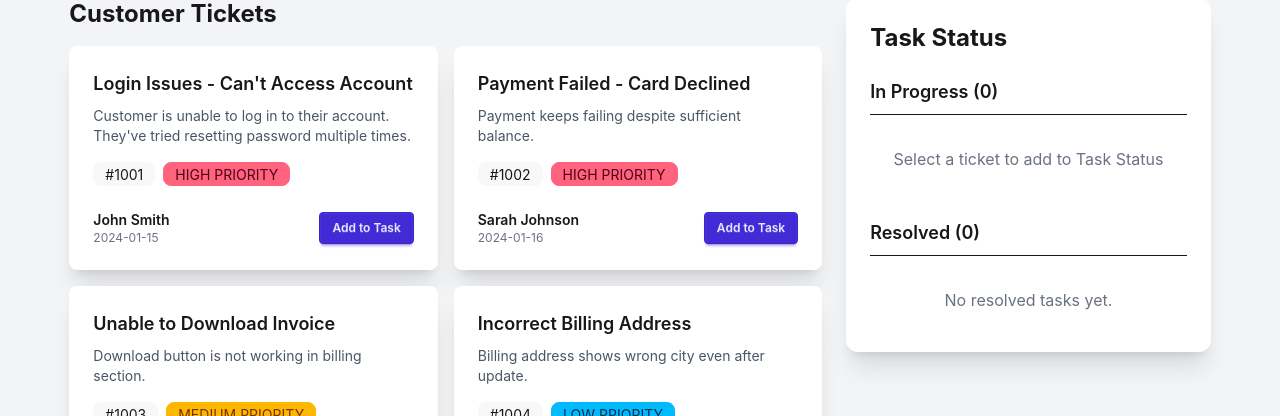
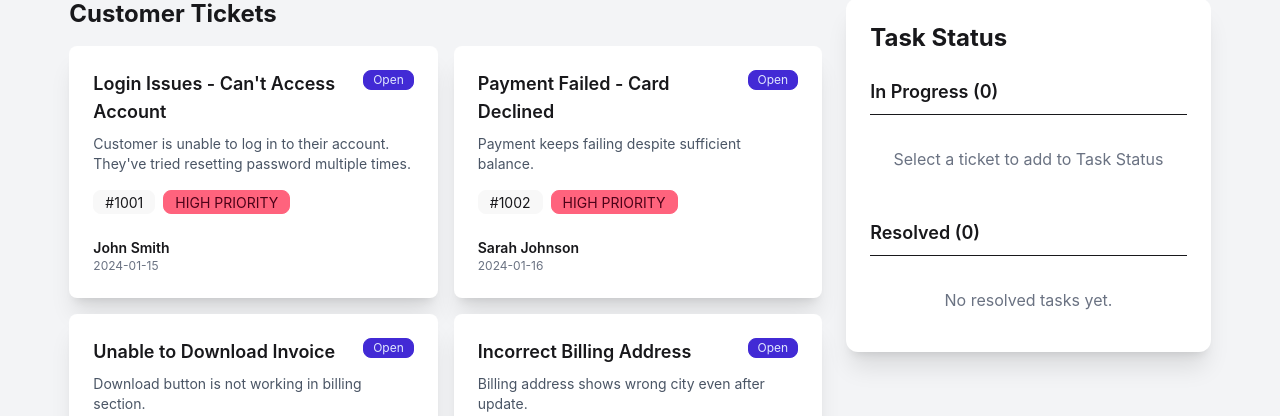
Before and after one commit to freelancernaim128992/customer-support-zone, a React (Vite) app: page / in a window 1280 px wide. Shown: the part 362-778 px from the top of the page. Built offline with nearby package versions, Linux system fonts and the light colour scheme.

Commit message:
final project

```diff
--- a/src/components/TicketCard/TicketCard.jsx
+++ b/src/components/TicketCard/TicketCard.jsx
@@ -4,11 +4,25 @@ const TicketCard = ({ ticket, onAddToTask }) => {
     MEDIUM: 'badge-warning',
     LOW: 'badge-info'
   }
+  const statusColors = {
+    open: 'badge-primary',
+    'in-progress': 'badge-warning',
+    resolved: 'badge-success'
+  }
 
   return (
-    <div className="card bg-base-100 shadow-xl hover:shadow-2xl transition-shadow">
+    <div
+      onClick={() => onAddToTask(ticket)}
+      className="card bg-base-100 shadow-xl hover:shadow-2xl transition-all duration-300 hover:-translate-y-1 cursor-pointer"
+    >
       <div className="card-body">
-        <h3 className="card-title text-lg">{ticket.title}</h3>
+        <div className="flex justify-between items-start gap-2">
+          <h3 className="card-title text-lg flex-1">{ticket.title}</h3>
+          <span className={`badge ${statusColors[ticket.status]} badge-sm`}>
+            {ticket.status === 'open' ? 'Open' :
+             ticket.status === 'in-progress' ? 'In Progress' : 'Resolved'}
+          </span>
+        </div>
         <p className="text-sm text-gray-600 dark:text-gray-300">
           {ticket.description}
         </p>
@@ -25,12 +39,6 @@ const TicketCard = ({ ticket, onAddToTask }) => {
             <div className="text-sm font-semibold">{ticket.customer}</div>
             <div className="text-xs text-gray-500">{ticket.createdAt}</div>
           </div>
-          <button
-            onClick={() => onAddToTask(ticket)}
-            className="btn btn-primary btn-sm"
-          >
-            Add to Task
-          </button>
         </div>
       </div>
     </div>
```
